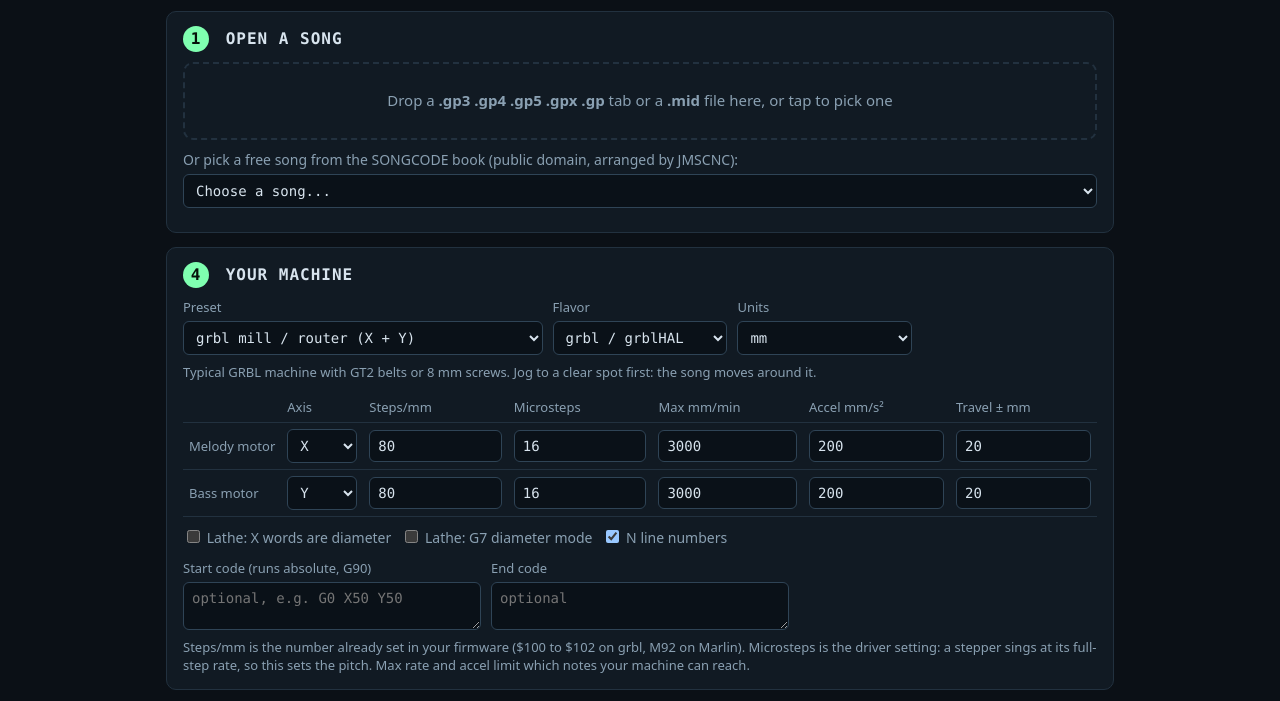
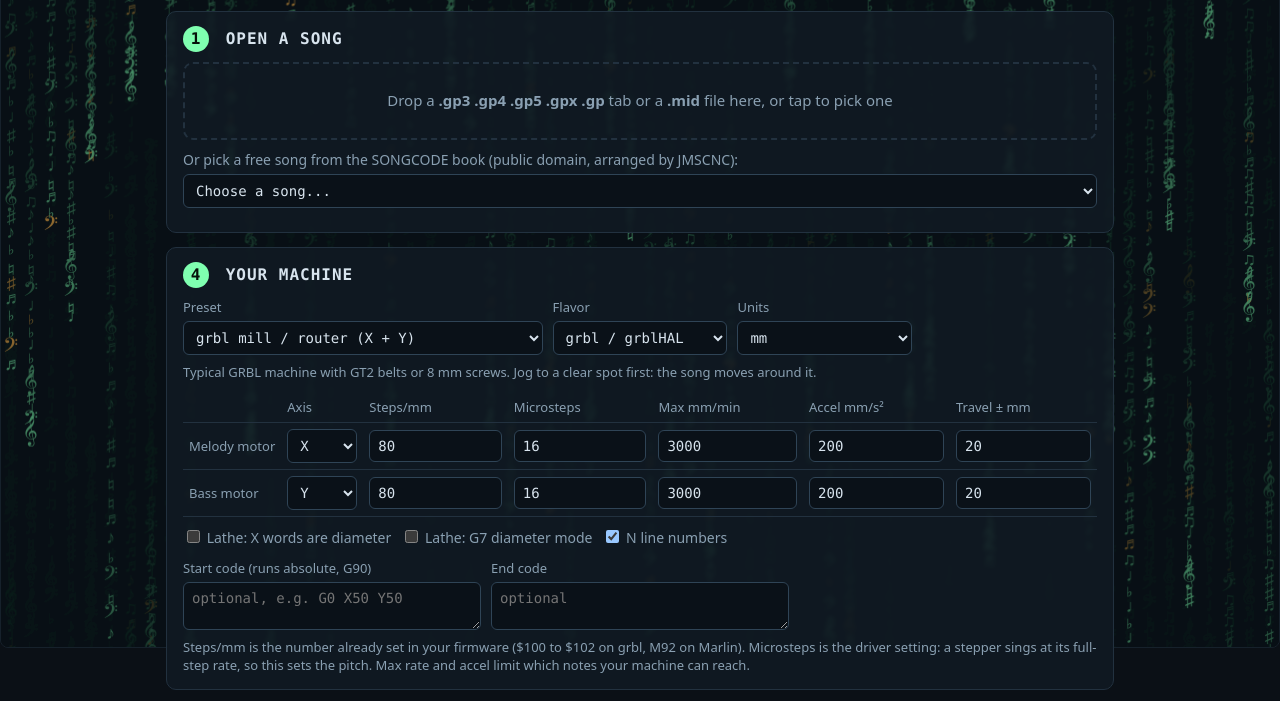
Before and after one commit to revjmoney/songcode, a website with bundled scripts: page src/app/index.html in a window 1280 px wide. Shown: the part 162-863 px from the top of the page. Built offline with nearby package versions, Linux system fonts and the light colour scheme.

Commit message:
Music notes falling like matrix rain in the background

```diff
--- a/src/app/main.js
+++ b/src/app/main.js
@@ -10,6 +10,7 @@ import { bookMidi } from '../music/book.js';
 import { BOOK } from '../../songs/book.js';
 import { noteName } from '../music/voices.js';
 import { autoPick, monoOf, PRESETS, songcode } from '../music/arrange.js';
+import { startRain } from './rain.js';
 
 const $ = (id) => document.getElementById(id);
 const AXES = ['X', 'Y', 'Z', 'A', 'B', 'C'];
@@ -201,3 +202,4 @@ function fmtS(s) { const m = Math.floor(s / 60), r = Math.round(s % 60); return
 function esc(s) { return String(s).replace(/[&<>"']/g, (c) => ({ '&': '&amp;', '<': '&lt;', '>': '&gt;', '"': '&quot;', "'": '&#39;' }[c])); }
 
 loadProfile();
+startRain();
--- /dev/null
+++ b/src/app/rain.js
@@ -0,0 +1,48 @@
+// SPDX-License-Identifier: GPL-3.0-or-later
+// SONGCODE by JMSCNC, Copyright (C) 2026 Rev. J. Money / JMSCNC (jmscnc.com).
+// Licensed GPL-3.0-or-later; keep this attribution (GPLv3 section 7(b), see NOTICE.md).
+//
+// Background: music notes falling like matrix rain (Rev 2026-11-12). A fixed canvas behind the page; each column
+// drops a bright head note that leaves a fading green trail. Pauses when the tab is hidden; people who ask their
+// system for reduced motion get one still frame.
+const GLYPHS = ['♪', '♫', '♩', '♬', '♭', '♯', '𝄞', '𝄢', '♮'];
+
+export function startRain() {
+  const c = document.createElement('canvas');
+  c.id = 'rain'; c.setAttribute('aria-hidden', 'true');
+  document.body.prepend(c);
+  const g = c.getContext('2d');
+  const still = matchMedia('(prefers-reduced-motion: reduce)').matches;
+  const size = 20;
+  let w = 0, h = 0, cols = [];
+  const resize = () => {
+    const dpr = Math.min(2, devicePixelRatio || 1);
+    w = innerWidth; h = innerHeight;
+    c.width = w * dpr; c.height = h * dpr; c.style.width = `${w}px`; c.style.height = `${h}px`;
+    g.setTransform(dpr, 0, 0, dpr, 0, 0);
+    const n = Math.ceil(w / size);
+    cols = Array.from({ length: n }, (_, i) => cols[i] ?? { y: Math.random() * h, v: 0.6 + Math.random() * 1.4 });
+    g.fillStyle = '#0b1016'; g.fillRect(0, 0, w, h);
+  };
+  resize();
+  addEventListener('resize', resize);
+  g.textAlign = 'center';
+  const frame = () => {
+    g.fillStyle = 'rgba(11, 16, 22, 0.06)';                 // fade the trails
+    g.fillRect(0, 0, w, h);
+    g.font = `${size - 2}px "Segoe UI Symbol", "Noto Music", "DejaVu Sans", serif`;
+    cols.forEach((col, i) => {
+      const glyph = GLYPHS[(Math.random() * GLYPHS.length) | 0];
+      const x = i * size + size / 2;
+      g.fillStyle = Math.random() < 0.08 ? '#ffb347' : 'rgba(127, 255, 176, 0.85)';
+      g.fillText(glyph, x, col.y);
+      col.y += size * col.v * 0.5;
+      if (col.y > h + size && Math.random() > 0.9) { col.y = -size * (1 + Math.random() * 4); col.v = 0.6 + Math.random() * 1.4; }
+    });
+  };
+  if (still) { for (let k = 0; k < 120; k++) frame(); return; }
+  let last = 0, raf = 0;
+  const loop = (t) => { raf = requestAnimationFrame(loop); if (t - last < 50) return; last = t; frame(); };   // about 20 fps
+  raf = requestAnimationFrame(loop);
+  document.addEventListener('visibilitychange', () => { cancelAnimationFrame(raf); if (!document.hidden) raf = requestAnimationFrame(loop); });
+}
--- a/src/app/style.css
+++ b/src/app/style.css
@@ -5,12 +5,13 @@
 }
 * { box-sizing: border-box; }
 body { margin: 0; background: var(--bg); color: var(--text); font: 15px/1.45 system-ui, -apple-system, Segoe UI, sans-serif; }
-header, main, footer { max-width: 980px; margin: 0 auto; padding: 0 16px; }
+#rain { position: fixed; inset: 0; z-index: 0; opacity: 0.55; pointer-events: none; }
+header, main, footer { position: relative; z-index: 1; max-width: 980px; margin: 0 auto; padding: 0 16px; }
 header { padding-top: 22px; }
 h1 { margin: 0; font: bold 34px Consolas, monospace; color: var(--green); letter-spacing: 2px; text-shadow: 0 0 8px rgba(127,255,176,.45); }
 h1 small { font-size: 15px; color: var(--dim); letter-spacing: 0; text-shadow: none; }
 header p { margin: 4px 0 14px; color: var(--dim); }
-section { background: var(--panel); border: 1px solid var(--line); border-radius: 10px; padding: 14px 16px; margin: 14px 0; }
+section { background: rgba(17, 26, 35, 0.86); backdrop-filter: blur(2px); border: 1px solid var(--line); border-radius: 10px; padding: 14px 16px; margin: 14px 0; }
 h2 { margin: 0 0 10px; font: bold 16px Consolas, monospace; letter-spacing: 1px; }
 h2 b { display: inline-block; width: 26px; height: 26px; line-height: 26px; text-align: center; border-radius: 50%; background: var(--green); color: #06110a; margin-right: 6px; }
 .hint { color: var(--dim); font-size: 13px; margin: 8px 0 0; }
```
Also changed, not shown: docs/screenshots/01-start.png, docs/screenshots/02-song-book.png, docs/screenshots/03-section-and-machine.png, docs/screenshots/04-result-grbl.png, docs/screenshots/05-guitar-pro-tab.png, docs/screenshots/06-revturn-lathe.png, docs/screenshots/07-marlin.png, docs/screenshots/08-mountain-king-plot.png, docs/screenshots/09-phone.png.
